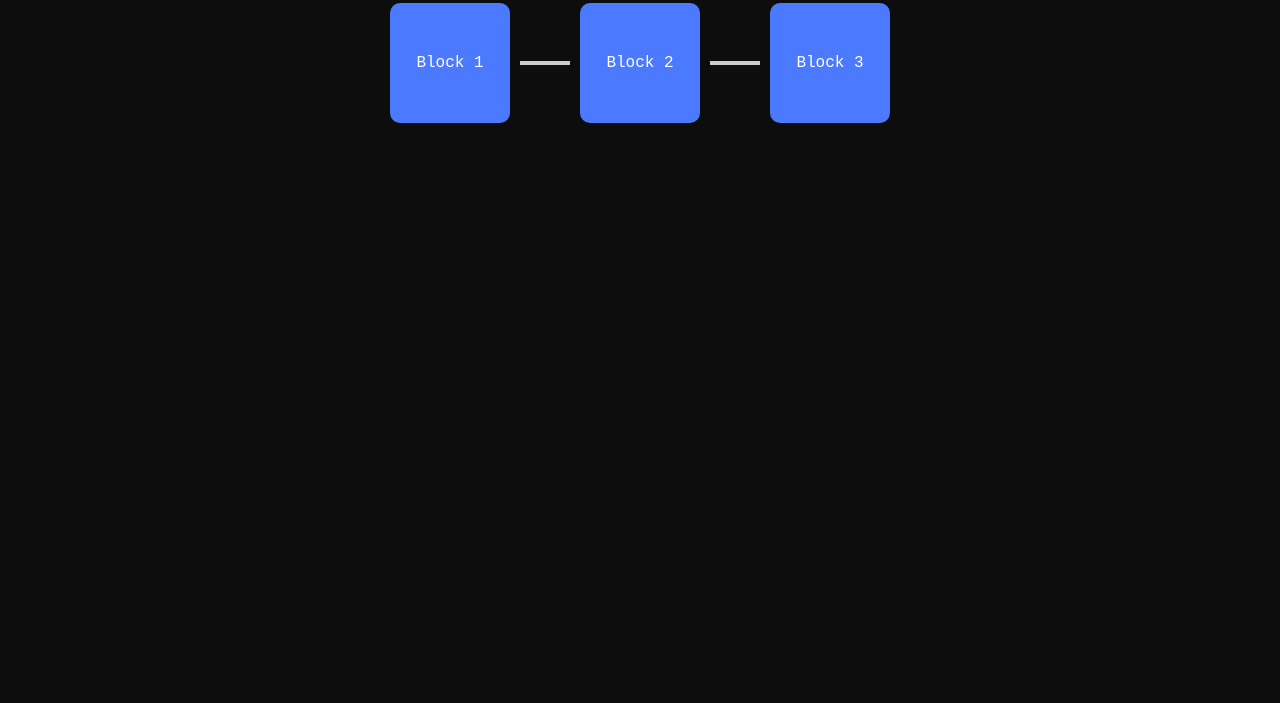
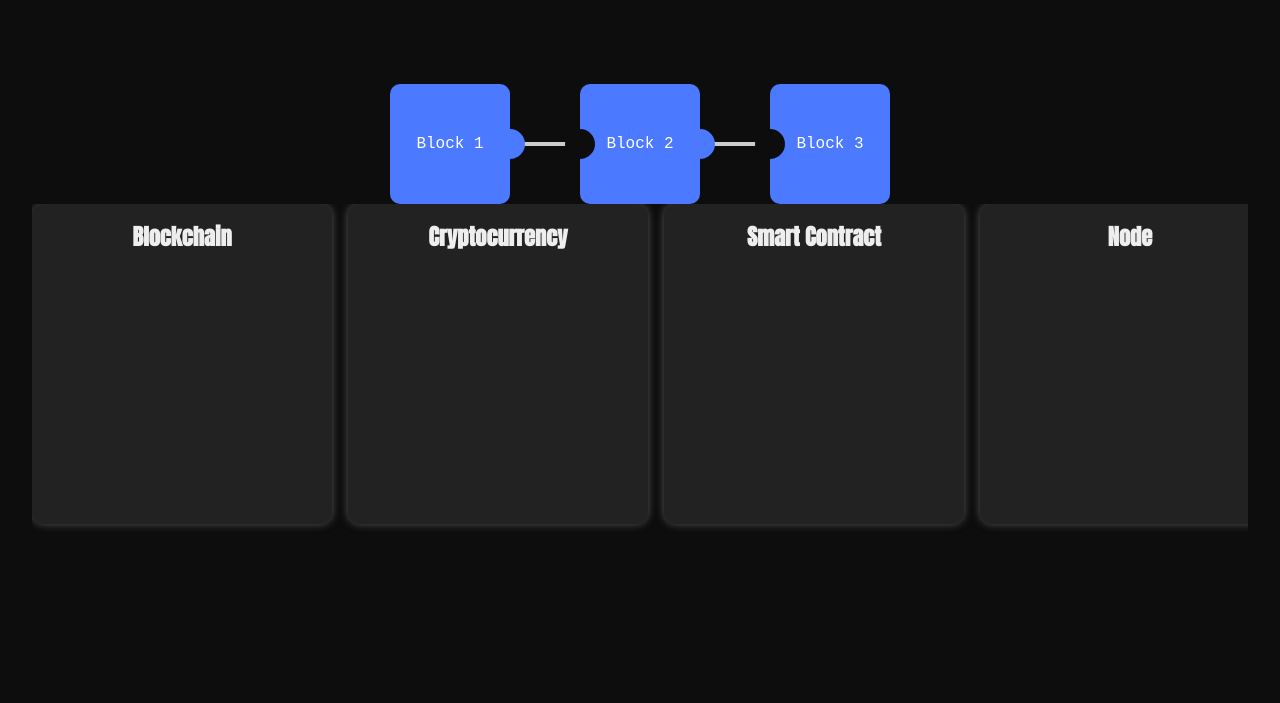
Before and after one commit to osheasienna/web-prog-blockchain, a plain HTML site: page blockchain.html in a window 1280 px wide. Shown: the part 97-800 px from the top of the page. Drawn offline with Linux system fonts and the light colour scheme.

Commit message:
glossary cards

```diff
--- a/blockchain.html
+++ b/blockchain.html
@@ -8,12 +8,37 @@
   <link rel="stylesheet" href="home.css" />
 </head>
 <body>
+    <h1> How does blockchain work?</h1>
   <div class="blockchain-container" id="blockchain">
-    <div class="block">Block 1</div>
+    <div class="block tab-right">Block 1</div>
     <div class="connector"></div>
-    <div class="block">Block 2</div>
+    <div class="block slot-left tab-right">Block 2</div>
     <div class="connector"></div>
-    <div class="block">Block 3</div>
+    <div class="block slot-left">Block 3</div>
+
+  </div>
+
+  <div class="carousel-container" id="carousel">
+    <div class="card" data-term="Blockchain" data-definition="A decentralized digital ledger that records transactions across many computers.">
+      <h3>Blockchain</h3>
+      <p class="definition"></p>
+    </div>
+    <div class="card" data-term="Cryptocurrency" data-definition="Digital or virtual currency that uses cryptography for security.">
+      <h3>Cryptocurrency</h3>
+      <p class="definition"></p>
+    </div>
+    <div class="card" data-term="Smart Contract" data-definition="Self-executing contracts with the terms directly written into code.">
+      <h3>Smart Contract</h3>
+      <p class="definition"></p>
+    </div>
+    <div class="card" data-term="Node" data-definition="A computer that participates in a blockchain network.">
+      <h3>Node</h3>
+      <p class="definition"></p>
+    </div>
+    <div class="card" data-term="Hash" data-definition="A function that converts an input into a fixed-size string of characters, which appears random.">
+      <h3>Hash</h3>
+      <p class="definition"></p>
+    </div>
   </div>
 
   <script src="home.js"></script>
--- /dev/null
+++ b/glossary.css
@@ -0,0 +1,73 @@
+* {
+    box-sizing: border-box;
+  }
+
+  body {
+    font-family: Arial, sans-serif;
+    background: #111;
+    color: #eee;
+    margin: 0;
+    padding: 2rem;
+    overflow-x: hidden;
+  }
+
+  .carousel-container {
+    display: flex;
+    overflow-x: auto;
+    gap: 1rem;
+    cursor: grab;
+    padding-bottom: 1rem;
+    scroll-behavior: smooth;
+  }
+
+  .carousel-container:active {
+    cursor: grabbing;
+  }
+
+  .card {
+    flex: 0 0 300px;
+    background: #222;
+    border-radius: 12px;
+    padding: 1rem;
+    color: #eee;
+    box-shadow: 0 0 8px #555;
+    user-select: none;
+    transition: all 0.3s ease;
+    position: relative;
+    height: 320px;
+    display: flex;
+    flex-direction: column;
+    justify-content: flex-start;
+  }
+
+  .card h3 {
+    margin: 0 0 1rem 0;
+    font-size: 1.4rem;
+    text-align: center;
+  }
+
+  .definition {
+    margin-top: auto;
+    opacity: 0;
+    max-height: 0;
+    overflow: hidden;
+    transition: all 0.3s ease;
+    font-size: 0.95rem;
+    line-height: 1.2;
+    color: #ccc;
+  }
+
+  .card.expanded {
+    background: #6a5acd; /* changed color */
+    flex: 0 0 320px;
+    height: 400px;
+    box-shadow: 0 0 20px #8a7fff;
+    cursor: default;
+    z-index: 10;
+  }
+
+  .card.expanded .definition {
+    opacity: 1;
+    max-height: 300px;
+    margin-top: 1rem;
+  }
--- a/home.css
+++ b/home.css
@@ -8,6 +8,9 @@
     background: #0d0d0d;
     color: #fef6e4;
     font-family: 'Anton', sans-serif;
+    margin: 0;
+    padding: 2rem;
+    overflow-x: hidden;
   }
 
   header {
@@ -116,6 +119,7 @@
     transform: translateX(-200%);
     opacity: 0;
     transition: all 0.6s ease;
+    position: relative;
   }
 
   .connector {
@@ -125,3 +129,133 @@
     opacity: 0;
     transition: opacity 0.3s ease;
   }
+
+  /* Tab on the right */
+  .block.tab-right::after {
+    content: "";
+    width: 30px;
+    height: 30px;
+    background-color: #4b79ff;
+    border-radius: 50%;
+    position: absolute;
+    right: -15px;
+    top: 45px;
+  }
+
+  /* Slot on the left */
+  .block.slot-left::before {
+    content: "";
+    width: 30px;
+    height: 30px;
+    background-color: #0d0d0d; /* match background */
+    border-radius: 50%;
+    position: absolute;
+    left: -15px;
+    top: 45px;
+    z-index: 2;
+  }
+
+
+  @keyframes snapIn {
+    0% {
+      transform: translateX(-200%);
+      opacity: 0;
+    }
+    80% {
+      transform: translateX(10px);
+      opacity: 1;
+    }
+    100% {
+      transform: translateX(0);
+    }
+  }
+
+  .blockchain-container {
+    display: flex;
+    align-items: center;
+    justify-content: center;
+    margin-top: 100px;
+    overflow: hidden;
+    gap: 40px; /* Initial gap between blocks for sliding */
+    transition: gap 0.6s ease;
+  }
+
+  .blockchain-container.snap-together {
+    gap: 0; /* Shrink gap to zero when snapping */
+  }
+
+  .block {
+    transform: translateX(-200%);
+    opacity: 0;
+    transition: transform 0.6s ease, opacity 0.6s ease;
+  }
+
+  .block.snap {
+    transform: translateX(0);
+    opacity: 1;
+  }
+
+  * {
+    box-sizing: border-box;
+  }
+
+  .carousel-container {
+    display: flex;
+    overflow-x: auto;
+    gap: 1rem;
+    cursor: grab;
+    padding-bottom: 1rem;
+    scroll-behavior: smooth;
+  }
+
+  .carousel-container:active {
+    cursor: grabbing;
+  }
+
+  .card {
+    flex: 0 0 300px;
+    background: #222;
+    border-radius: 12px;
+    padding: 1rem;
+    color: #eee;
+    box-shadow: 0 0 8px #555;
+    user-select: none;
+    transition: all 0.3s ease;
+    position: relative;
+    height: 320px;
+    display: flex;
+    flex-direction: column;
+    justify-content: flex-start;
+  }
+
+  .card h3 {
+    margin: 0 0 1rem 0;
+    font-size: 1.4rem;
+    text-align: center;
+  }
+
+  .definition {
+    margin-top: auto;
+    opacity: 0;
+    max-height: 0;
+    overflow: hidden;
+    transition: all 0.3s ease;
+    font-size: 0.95rem;
+    line-height: 1.2;
+    color: #ccc;
+  }
+
+  .card.expanded {
+    background: #6a5acd; /* changed color */
+    flex: 0 0 320px;
+    height: 400px;
+    box-shadow: 0 0 20px #8a7fff;
+    cursor: default;
+    z-index: 10;
+  }
+
+  .card.expanded .definition {
+    opacity: 1;
+    max-height: 300px;
+    margin-top: 1rem;
+  }
--- a/home.js
+++ b/home.js
@@ -1,16 +1,81 @@
-"use strict;"
+"use strict";
 
 window.addEventListener('DOMContentLoaded', () => {
   const blocks = document.querySelectorAll('.block');
   const connectors = document.querySelectorAll('.connector');
+  const container = document.querySelector('.blockchain-container');
 
   blocks.forEach((block, i) => {
     setTimeout(() => {
-        block.style.transform = 'translateX(0)';
-        block.style.opacity = '1';
+      block.classList.add('snap');
       if (connectors[i]) {
         connectors[i].style.opacity = '1';
       }
-      }, i * 600); // animate each block with delay
+
+      // Once the last block animates in, trigger the join-together effect
+      if (i === blocks.length - 1) {
+        setTimeout(() => {
+          container.classList.add('snap-together');
+        }, 600); // small delay after last block snaps in
+      }
+    }, i * 600);
   });
 });
+
+const carousel = document.getElementById('carousel');
+const cards = carousel.querySelectorAll('.card');
+
+let isDragging = false;
+let startX;
+let scrollLeft;
+
+carousel.addEventListener('mousedown', (e) => {
+  isDragging = true;
+  carousel.classList.add('dragging');
+  startX = e.pageX - carousel.offsetLeft;
+  scrollLeft = carousel.scrollLeft;
+});
+
+carousel.addEventListener('mouseleave', () => {
+  isDragging = false;
+  carousel.classList.remove('dragging');
+});
+
+carousel.addEventListener('mouseup', () => {
+  isDragging = false;
+  carousel.classList.remove('dragging');
+});
+
+carousel.addEventListener('mousemove', (e) => {
+  if (!isDragging) return;
+  e.preventDefault();
+  const x = e.pageX - carousel.offsetLeft;
+  const walk = (startX - x) * 2; //scroll-fast
+  carousel.scrollLeft = scrollLeft + walk;
+});
+
+// Card expand/collapse logic
+cards.forEach(card => {
+  card.addEventListener('click', () => {
+    // If this card is already expanded, collapse it
+    if (card.classList.contains('expanded')) {
+      card.classList.remove('expanded');
+      card.querySelector('.definition').textContent = '';
+      return;
+    }
+
+    // Collapse any expanded card
+    cards.forEach(c => {
+      c.classList.remove('expanded');
+      c.querySelector('.definition').textContent = '';
+    });
+
+    // Expand clicked card
+    card.classList.add('expanded');
+    const defText = card.getAttribute('data-definition');
+    card.querySelector('.definition').textContent = defText;
+
+    // Optionally, scroll the card into view centered
+    card.scrollIntoView({ behavior: 'smooth', inline: 'center' });
+  });
+});
```
Lines whose indentation alone changed are shown as unchanged.
